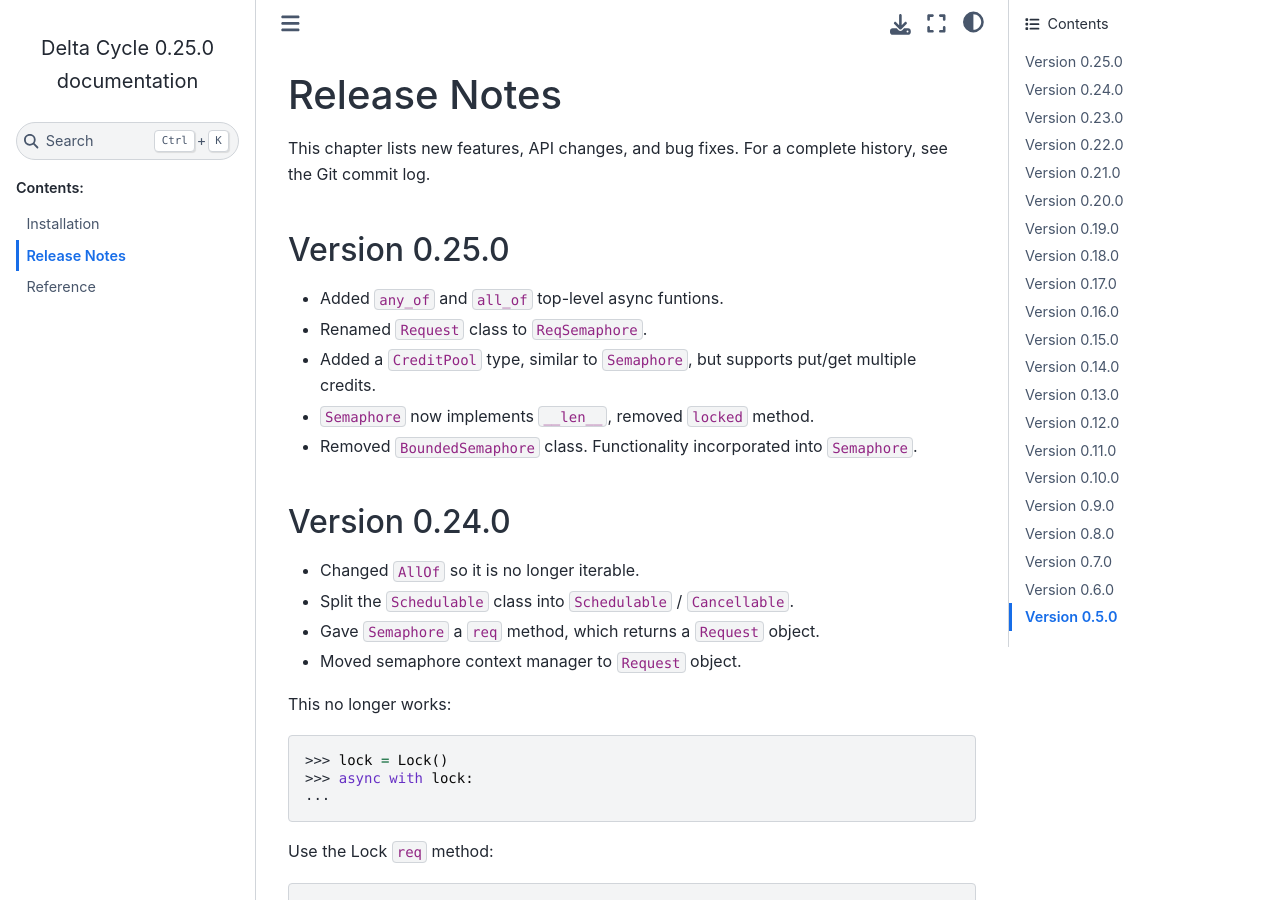
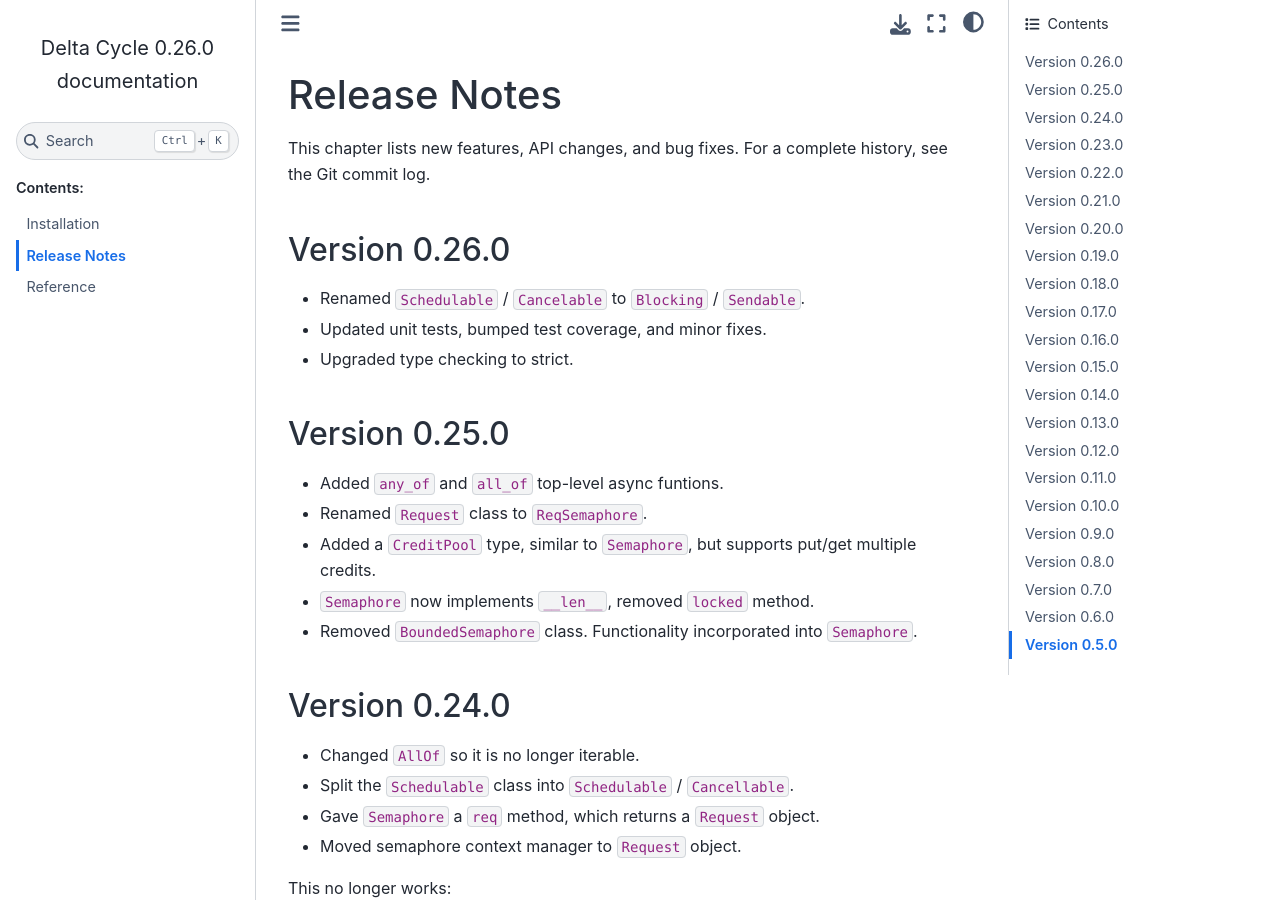
Before and after one commit to cjdrake/deltacycle, a Sphinx documentation site: the page built from doc/source/release_notes.rst, in a window 1280 px wide and 900 px high. Built offline with Sphinx 7.4.7 and the Sphinx Book theme 1.1.4, drawn with Linux system fonts in a browser that asks for light colours.

Commit message:
Release 0.26.0

```diff
--- a/doc/source/release_notes.rst
+++ b/doc/source/release_notes.rst
@@ -6,6 +6,14 @@
 
 This chapter lists new features, API changes, and bug fixes.
 For a complete history, see the Git commit log.
+
+
+Version 0.26.0
+==============
+
+* Renamed ``Schedulable`` / ``Cancelable`` to ``Blocking`` / ``Sendable``.
+* Updated unit tests, bumped test coverage, and minor fixes.
+* Upgraded type checking to strict.
 
 
 Version 0.25.0
--- a/pyproject.toml
+++ b/pyproject.toml
@@ -1,6 +1,6 @@
 [project]
 name = "deltacycle"
-version = "0.25.0"
+version = "0.26.0"
 description = "Delta Cycle"
 readme = "README.md"
 
```
Also changed, not shown: 1 other file.
